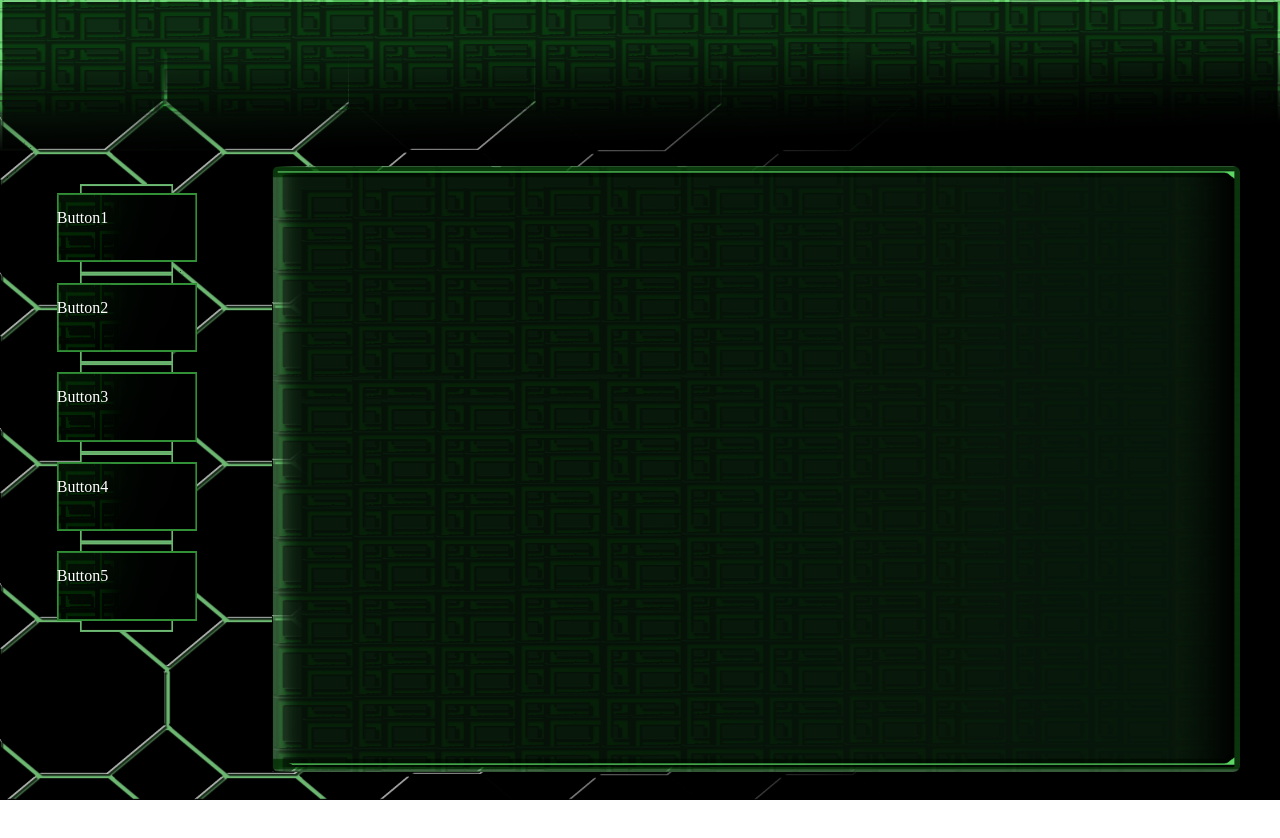
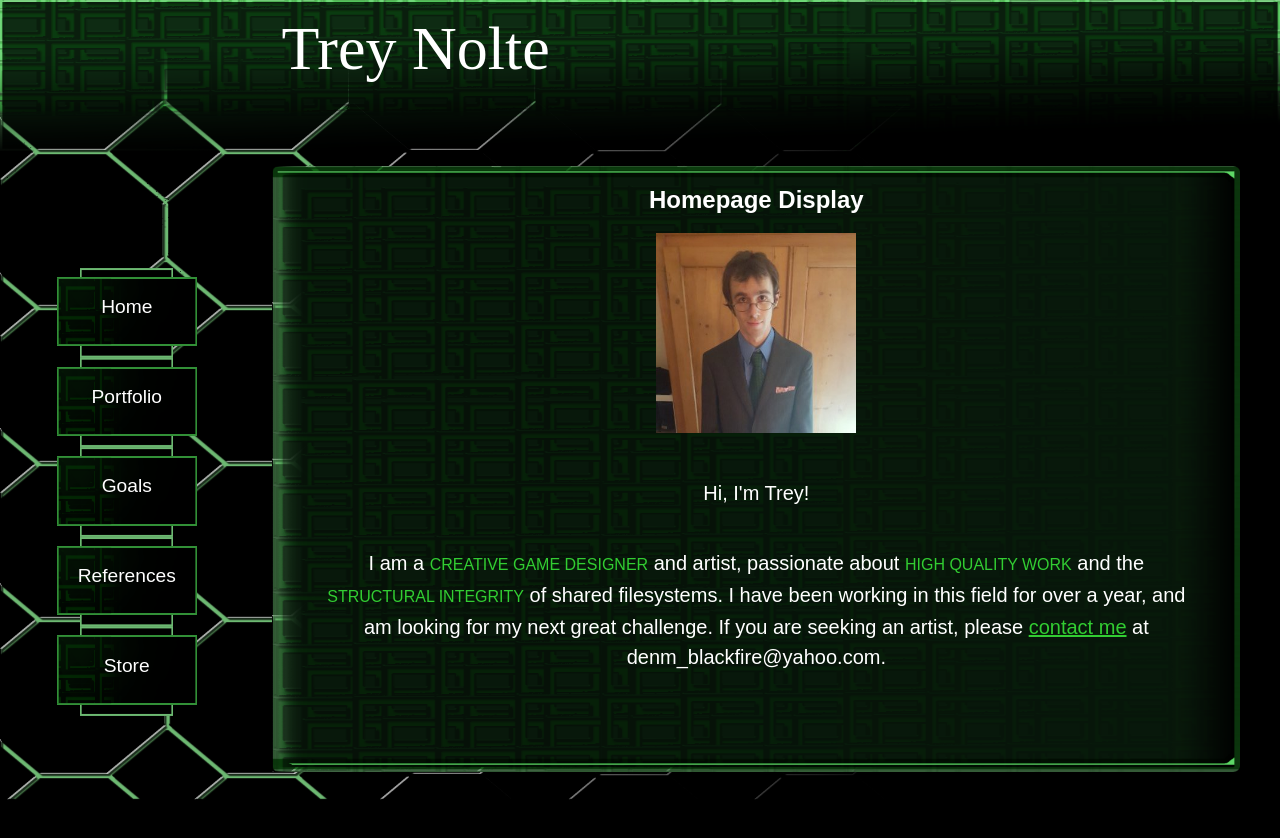
Before and after one commit to sedulous-mortal/TreyMichaelNolte.xyz, a plain HTML site: page index.html in a window 1280 px wide. Before the commit the page ends 800 px from the top, so only its background shows below. Drawn offline with nearby package versions, Linux system fonts and the light colour scheme; a web font is replaced by a local one.

Commit message:
some updates, not sure which, it has been too long

```diff
--- a/css/styles.css
+++ b/css/styles.css
@@ -1,11 +1,10 @@
 html,
 body {
     height: 100%;
-    background-color: white;
+    background-color: black;
+    font-family: sans-serif;
+    color: white;
 }
-
-
-/*maybe we should use vector graphics and svg files?*/
 
 #bg {
     background-image: url('../Gui_portfolio_final/numbrd Menu Assembly/1 background_main.png');
@@ -14,9 +13,11 @@ body {
     background-size: 100% 100%;
 }
 
-p {
-    color: white;
-    /*background-image: url('../Gui_portfolio_final/Menu_Assembly/background_generic.png');*/
+#TreyNolte {
+    font-size: 62px;
+    padding-top: 1%;
+    padding-left: 22%;
+    font-family: 'Gidugu';
 }
 
 #outer_nav_box {
@@ -24,6 +25,37 @@ p {
     overflow: auto;
     height: 100%;
     width: 18.7%;
+}
+
+img {
+    height: 200px;
+}
+
+#arrowLeft,
+#arrowRight {
+    padding: 30px;
+    height: 90px;
+    /*TODO: make the arrows align to the bottom of the div*/
+}
+
+#display p {
+    margin: 40px 50px 0px 50px;
+    line-height: 30px;
+    font-size: 20px;
+}
+
+.wow {
+    font-size: 16px;
+    color: limegreen;
+    text-transform: uppercase;
+}
+
+a {
+    color: limegreen;
+}
+
+a:hover {
+    color: white;
 }
 
 #button_bg {
@@ -43,6 +75,15 @@ p {
     background-image: url('../Gui_portfolio_final/numbrd Menu Assembly/5 non_selected_button.png');
     width: 100%;
     height: 15.5%;
+    top: 2%;
+    background-size: 100% 100%;
+}
+
+.button p {
+    text-align: center;
+    font-size: 120%;
+    width: 100%;
+    height: 80%;
     top: 2%;
     background-size: 100% 100%;
 }
@@ -71,4 +112,11 @@ p {
     right: 3.1%;
     height: 75.75%;
     width: 75.625%;
+    text-align: center;
 }
+
+.visible p {
+    color: white;
+    font-size: 28px;
+    text-align: center;
+}
--- a/index.html
+++ b/index.html
@@ -1,5 +1,5 @@
 <!DOCTYPE html>
-<html lang="en">
+<html lang="en" ng-app="TreyNolte" ng-controller="controller">
 
 <head>
     <meta charset="UTF-8">
@@ -12,34 +12,42 @@
     <link href="https://cdnjs.cloudflare.com/ajax/libs/normalize/4.1.1/normalize.css" rel="stylesheet">
 
     <!-- Google Font -->
-    <link href="https://fonts.googleapis.com/css?family=Roboto:400,700" rel="stylesheet">
+    <link href="https://fonts.googleapis.com/css?family=Gidugu" rel="stylesheet">
 
     <!-- Stylesheets -->
-    <link rel="stylesheet" type="text/css" href="css/grid.css">
     <link rel="stylesheet" type="text/css" href="css/styles.css">
 
 </head>
 
 <body>
     <div id="bg">
-
-
+        <div id="TreyNolte">Trey Nolte</div>
         <div id="outer_nav_box">
             <div id="button_bg">
                 <div id="button1" class="button">
-                    <p>Button1</p>
+                    <div ng-click="switch()" class="{{overlay}}">
+                        <p id="Home">Home</p>
+                    </div>
                 </div>
                 <div id="button2" class="button">
-                    <p>Button2</p>
+                    <div ng-click="switch()" class="{{overlay}}">
+                        <p id="Portfolio">Portfolio</p>
+                    </div>
                 </div>
                 <div id="button3" class="button">
-                    <p>Button3</p>
+                    <div ng-click="switch()" class="{{overlay}}">
+                        <p id="Goals">Goals</p>
+                    </div>
                 </div>
                 <div id="button4" class="button">
-                    <p>Button4</p>
+                    <div ng-click="switch()" class="{{overlay}}">
+                        <p id="Refs">References</p>
+                    </div>
                 </div>
                 <div id="button5" class="button">
-                    <p>Button5</p>
+                    <div ng-click="switch()" class="{{overlay}}">
+                        <p id="Store">Store</p>
+                    </div>
                 </div>
 
             </div>
@@ -47,13 +55,19 @@
         </div>
 
         <div id="main_box">
-
+            <div id="display">
+                <h2>Homepage Display</h2>
+                <img src="imgs/trey.jpg" \>
+                <p>Hi, I'm Trey! </p>
+                <p>I am a <span class="wow">creative game designer</span> and artist, passionate about <span class="wow">high quality work</span> and the <span class="wow">structural integrity</span> of shared filesystems. I have been working in this field for over a year, and am looking for my next great challenge. If you are seeking an artist, please <a href="mailto:denm_blackfire@yahoo.com">contact me</a> at denm_blackfire@yahoo.com.</p>
+            </div>
         </div>
 
 
     </div>
 
     <script src="//code.jquery.com/jquery-3.1.0.min.js"></script>
+    <script src="https://ajax.googleapis.com/ajax/libs/angularjs/1.5.7/angular.min.js"></script>
     <script src="js/app.js"></script>
 
 
--- a/js/app.js
+++ b/js/app.js
@@ -1,18 +1,90 @@
-'use strict;'
-//open ready function
+/*insert ready function*/
+/*global $*/
+/*node browser: true*/
 
-//click handler for navbar button: first, find anything that has backgrnd img button_selected,
-//and change that image to button.png
-//then, change backgrnd image to button_selected.png on the clicked button that triggered handlr
+(function () {
+    "use strict";
+    // this function is strict! :D
+}());
+//I'd love to hear some context for why this definition is still creating missing use strict errors in JSLint on other lines
+//-- isn't it a global "use strict" definition here?
 
 //here's a function to fix the background image placement so it fits in browser window
-//WITH NO CROPPING!!!
-function set_body_height() { // set body height = window height
+function set_body_height() {
+    // set body height = window height
+    "use strict";
+    // this function is strict! :D
     $('body').height($(window).height());
 }
+//open ready function
 $(document).ready(function () {
+    "use strict";
+    // this function is strict! :D
     $(window).bind('resize', set_body_height);
     set_body_height();
 });
 
-//close ready function
+//handler for onclick "Home"
+$('#Home').click(function () {
+    "use strict";
+    // this function is strict! :D
+    //overwrite the "display" div
+    $('#display').empty();
+    $('#display').append("<h2>Homepage Display</h2><img src=\"imgs/treyprofile.jpg\"><p>Hi, I'm Trey! </p><p>I am a <span class=\"wow\">creative game designer</span> and artist, passionate about <span class=\"wow\">high quality work</span> and the <span class=\"wow\">structural integrity</span> of shared filesystems. I have been working in this field for over a year, and am looking for my next great challenge. If you are seeking an artist, please <a href=\"mailto:denm_blackfire@yahoo.com\">contact me</a> at denm_blackfire@yahoo.com.</p>");
+});
+
+//handler for onclick "Portfolio"
+$('#Portfolio').click(function () {
+    "use strict";
+    // this function is strict! :D
+    //overwrite the "display" div
+    $('#display').empty();
+    $('#display').append("<p>Welcome to my Portfolio section! You can scroll through my work using the arrows below.</p><img id=\"arrowLeft\" src=\"../Gui_portfolio_final/Menu_Assembly/arrow_left.png\"><img id=\"arrowRight\" src=\"../Gui_portfolio_final/Menu_Assembly/arrow_right.png\">");
+    $('#display').append("<h2>Click here for samples!</h2>");
+});
+
+//TODO: onclick handler for right and left arrow buttons
+//display.empty
+//display.append(samples[i])
+
+//samples object array
+/*const img1 = "<img src=\"Gui_portfolio_final/Art_Tab/Full_Images/Dragon_Spire.jpg\"\>";
+var samples = [img1, img2, img3, img4, img5];
+$('#arrowRight').click(function () {
+        for (let i = 0; i < 5; i++) {
+        $('#display').empty();
+        $('#display').append(samples[i]);
+    }
+});*/
+
+
+$('#arrowLeft').click(function () {
+    for (var i = i.val; i > 0; i++) {
+        "use strict";
+        $('#display').empty();
+        $('#display').append(samples[i]);
+    };
+});
+
+//handler for onclick "Goals"
+$('#Goals').click(function () {
+    //overwrite the "display" div
+    $('#display').empty();
+    $('#display').append("<p>Welcome to my Goals section! I have many important goals.</p>");
+});
+
+//handler for onclick "References"
+$("#Refs").click(function () {
+    $('#display').empty();
+    $('#display').append("<p>You're in the References section! This will be full of quotes + signatures (with email addresses attached).</p>");
+});
+
+//handler for onclick "Store"
+$("#Store").click(function () {
+    $('#display').empty();
+    $('#display').append("<p>You're in the Store section! I look forward to providing images and files for sale.</p>");
+});
+
+//TODO: click handler for navbar p tags: first, find anything that has backgrnd img button_selected,
+//and change that image to button.png
+//then, change backgrnd image to button_selected.png on the clicked button that triggered handler
```
Also changed, not shown: imgs/trey.jpg (added), imgs/treyprofile.jpg (added).
